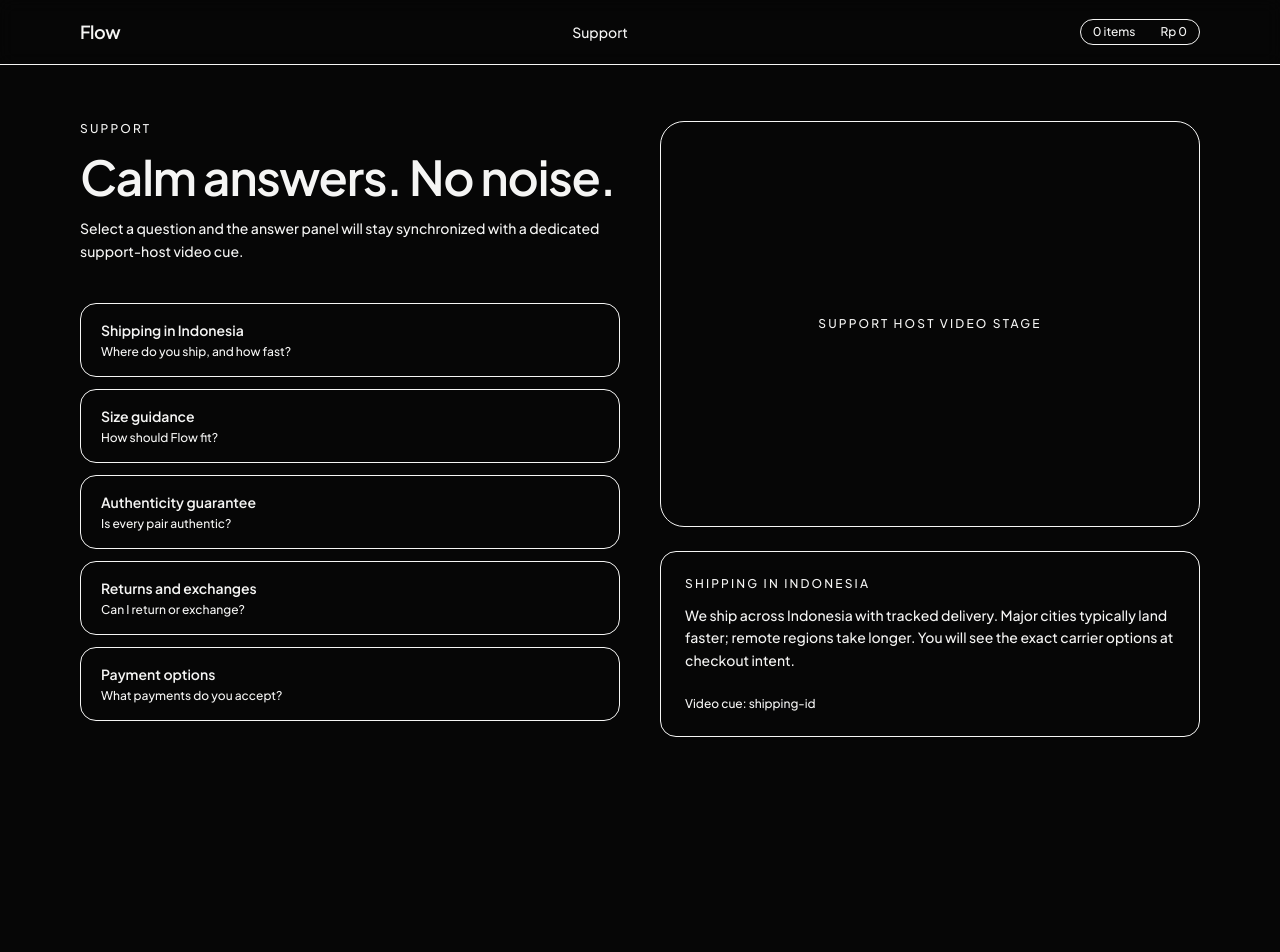
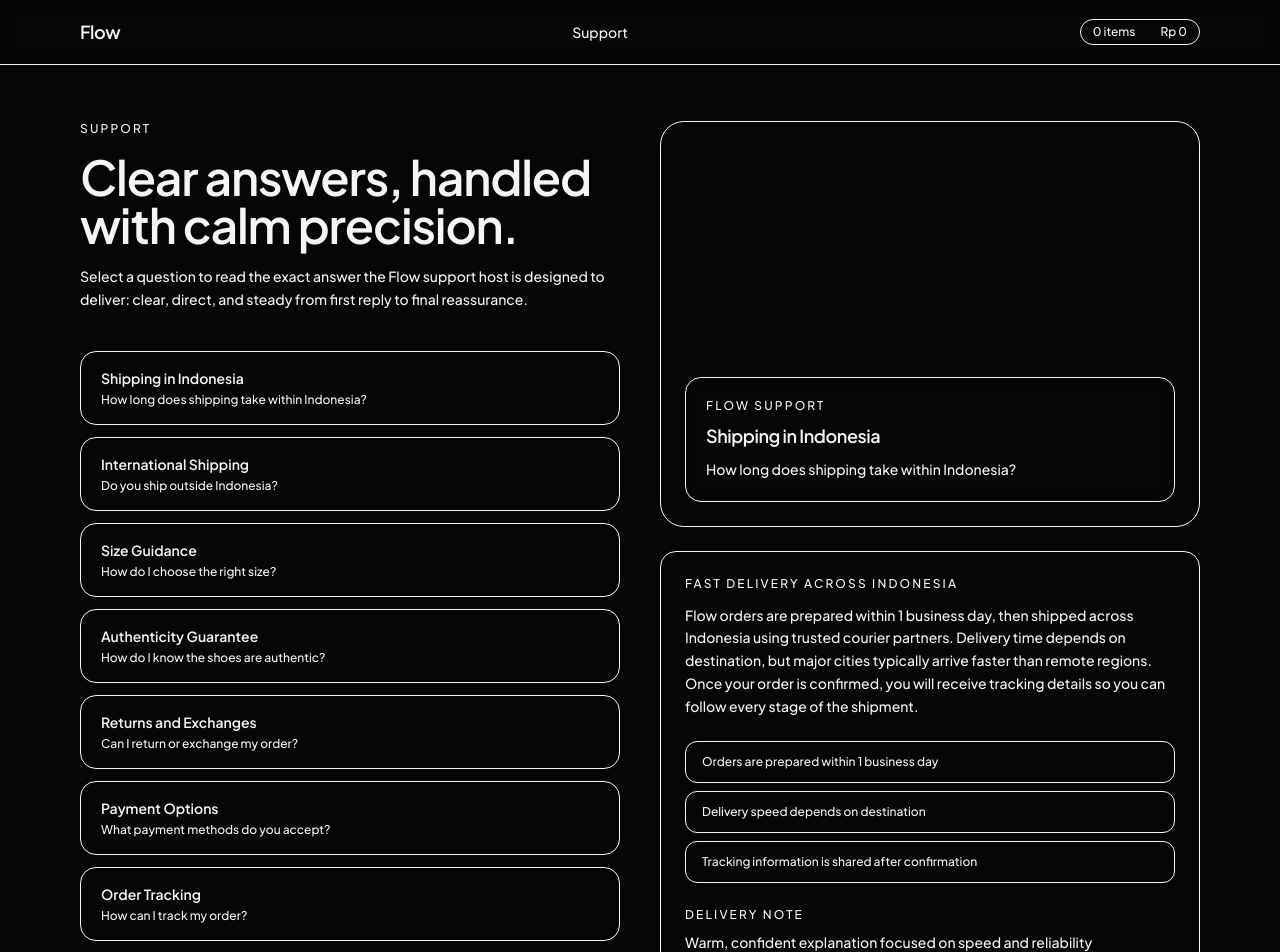
Before and after one commit to kfhanson/Flow, a React (Vite) app: page /support in a window 1280 px wide. Shown: the top 952 px of the page. Before the commit the page ends 800 px from the top, so only its background shows below. Built offline with nearby package versions, Linux system fonts and the light colour scheme.

Commit message:
Content update

```diff
--- a/src/components/commerce/ReviewsSection.tsx
+++ b/src/components/commerce/ReviewsSection.tsx
@@ -13,7 +13,7 @@ export default function ReviewsSection() {
   return (
     <Section
       id="reviews"
-      title="Curated proof, not marketplace noise"
+      title="Early wearers, clear signal"
       eyebrow="Reviews"
       backdropScene="commerce"
       fullPage
@@ -27,7 +27,8 @@ export default function ReviewsSection() {
             Average rating
           </div>
           <div className="mt-6 text-sm leading-relaxed text-text-muted">
-            Reviews are styled like editorial pull-quotes—clear signal, no clutter.
+            A tighter edit of what stands out most: comfort, finish, silhouette,
+            and how the pair holds its presence through a full day.
           </div>
         </div>
         <div className="grid gap-6 md:col-span-8 md:grid-cols-2">
--- a/src/components/commerce/VariantsSection.tsx
+++ b/src/components/commerce/VariantsSection.tsx
@@ -9,7 +9,7 @@ export default function VariantsSection() {
   return (
     <Section
       id="variants"
-      title="Variants built for the night shift"
+      title="Three ways to wear the Flow silhouette"
       eyebrow="Variants"
       backdropScene="commerce"
       fullPage
--- a/src/components/support/SupportStage.tsx
+++ b/src/components/support/SupportStage.tsx
@@ -17,11 +17,12 @@ export default function SupportStage() {
               Support
             </div>
             <h1 className="mt-4 text-balance text-4xl font-semibold tracking-tight text-text-primary md:text-5xl">
-              Calm answers. No noise.
+              Clear answers, handled with calm precision.
             </h1>
             <p className="mt-4 max-w-[56ch] text-sm leading-relaxed text-text-muted">
-              Select a question and the answer panel will stay synchronized with a
-              dedicated support-host video cue.
+              Select a question to read the exact answer the Flow support host is
+              designed to deliver: clear, direct, and steady from first reply to
+              final reassurance.
             </p>
 
             <div className="mt-10 grid gap-3">
@@ -53,9 +54,15 @@ export default function SupportStage() {
             <div className="overflow-hidden rounded-3xl border border-border-strong bg-bg-panel">
               <div className="relative aspect-[16/12] w-full">
                 <div className="absolute inset-0 bg-gradient-to-br from-brand-red-soft/70 via-transparent to-transparent" />
-                <div className="absolute inset-0 grid place-items-center">
+                <div className="absolute inset-x-6 bottom-6 rounded-2xl border border-border-strong bg-bg-primary/45 p-5 backdrop-blur">
                   <div className="text-xs uppercase tracking-[0.18em] text-text-muted">
-                    Support host video stage
+                    Flow support
+                  </div>
+                  <div className="mt-2 text-lg font-semibold tracking-tight text-text-primary">
+                    {active.label}
+                  </div>
+                  <div className="mt-2 text-sm leading-relaxed text-text-muted">
+                    {active.shortPrompt}
                   </div>
                 </div>
               </div>
@@ -68,8 +75,24 @@ export default function SupportStage() {
               <div className="mt-3 text-sm leading-relaxed text-text-primary">
                 {active.answerBody}
               </div>
-              <div className="mt-6 text-xs text-text-muted">
-                Video cue: <span className="text-text-primary">{active.videoCue}</span>
+              <div className="mt-6 grid gap-2">
+                {active.keyPoints.map((point) => (
+                  <div
+                    key={point}
+                    className="rounded-xl border border-border-strong bg-bg-panel/40 px-4 py-3 text-xs text-text-muted"
+                  >
+                    {point}
+                  </div>
+                ))}
+              </div>
+              <div className="mt-6 text-xs uppercase tracking-[0.18em] text-text-muted">
+                Delivery note
+              </div>
+              <div className="mt-2 text-sm leading-relaxed text-text-primary">
+                {active.videoCue}
+              </div>
+              <div className="mt-6 rounded-xl border border-border-strong bg-bg-panel/40 px-4 py-3 text-sm text-text-primary">
+                {active.cta}
               </div>
             </div>
           </div>
--- a/src/data/support.ts
+++ b/src/data/support.ts
@@ -2,48 +2,123 @@ import type { SupportQuestion } from './types'
 
 export const supportQuestions: SupportQuestion[] = [
   {
-    id: 'shipping-id',
+    id: 'shipping-indonesia',
     label: 'Shipping in Indonesia',
-    shortPrompt: 'Where do you ship, and how fast?',
-    answerTitle: 'Shipping in Indonesia',
+    shortPrompt: 'How long does shipping take within Indonesia?',
+    answerTitle: 'Fast delivery across Indonesia',
     answerBody:
-      'We ship across Indonesia with tracked delivery. Major cities typically land faster; remote regions take longer. You will see the exact carrier options at checkout intent.',
-    videoCue: 'shipping-id',
+      'Flow orders are prepared within 1 business day, then shipped across Indonesia using trusted courier partners. Delivery time depends on destination, but major cities typically arrive faster than remote regions. Once your order is confirmed, you will receive tracking details so you can follow every stage of the shipment.',
+    keyPoints: [
+      'Orders are prepared within 1 business day',
+      'Delivery speed depends on destination',
+      'Tracking information is shared after confirmation',
+    ],
+    videoCue: 'Warm, confident explanation focused on speed and reliability',
+    cta: 'Track your order once confirmed',
+  },
+  {
+    id: 'international-shipping',
+    label: 'International Shipping',
+    shortPrompt: 'Do you ship outside Indonesia?',
+    answerTitle: 'Selected international delivery is available',
+    answerBody:
+      'Flow is built around an Indonesian premium retail identity, but selected international shipping can be supported depending on destination and courier coverage. Shipping cost, customs timing, and local import policies vary by region. For international requests, customers should confirm destination availability before purchase.',
+    keyPoints: [
+      'Selected destinations may be supported',
+      'Rates and customs timing vary by country',
+      'Destination confirmation is recommended before ordering',
+    ],
+    videoCue: 'Measured and helpful tone with a slightly more formal delivery',
+    cta: 'Check destination availability before checkout',
   },
   {
     id: 'size-guidance',
-    label: 'Size guidance',
-    shortPrompt: 'How should Flow fit?',
-    answerTitle: 'Size guidance',
+    label: 'Size Guidance',
+    shortPrompt: 'How do I choose the right size?',
+    answerTitle: 'Choose your size with confidence',
     answerBody:
-      'Flow silhouettes are designed to feel secure without pressure. If you sit between sizes, go up for comfort or stay true for a sharper fit. Use our size notes per release for the final call.',
-    videoCue: 'size-guidance',
+      'Flow footwear is designed to deliver a secure performance fit with everyday comfort. We recommend comparing your usual sneaker size with the product size guide and paying attention to fit notes for each silhouette. If you are between sizes, the best choice depends on whether you prefer a close running fit or a little more room for daily wear.',
+    keyPoints: [
+      'Use the product size guide as your baseline',
+      'Review fit notes for each silhouette',
+      'Between sizes depends on your preferred fit feel',
+    ],
+    videoCue: 'Reassuring tone with precise hand gestures',
+    cta: 'Check the size guide before adding to cart',
   },
   {
-    id: 'authenticity',
-    label: 'Authenticity guarantee',
-    shortPrompt: 'Is every pair authentic?',
-    answerTitle: 'Authenticity guarantee',
+    id: 'authenticity-guarantee',
+    label: 'Authenticity Guarantee',
+    shortPrompt: 'How do I know the shoes are authentic?',
+    answerTitle: 'Every Flow pair is guaranteed authentic',
     answerBody:
-      'Every Flow release is authenticated and packed in premium, tamper-evident packaging. If anything looks off, support will guide you through a verification and resolution flow.',
-    videoCue: 'authenticity',
+      'Every Flow product is presented as an official release from the brand and is handled with premium packaging and quality control standards. Materials, finishing details, and release presentation are treated as part of the product experience. Customers receive the exact product configuration shown in the selected listing and variant state.',
+    keyPoints: [
+      'Each pair is treated as an official brand release',
+      'Packaging and presentation are part of the premium experience',
+      'Customers receive the selected variant configuration',
+    ],
+    videoCue: 'Direct eye contact and calm confidence',
+    cta: 'Review the selected variant before checkout',
   },
   {
-    id: 'returns',
-    label: 'Returns and exchanges',
-    shortPrompt: 'Can I return or exchange?',
-    answerTitle: 'Returns and exchanges',
+    id: 'returns-exchanges',
+    label: 'Returns and Exchanges',
+    shortPrompt: 'Can I return or exchange my order?',
+    answerTitle: 'Returns and exchanges are handled carefully',
     answerBody:
-      'Returns and exchanges are supported for eligible items in original condition. Initiate the request from support and we will respond with the correct template and carrier instructions.',
-    videoCue: 'returns',
+      'Flow supports return or exchange requests for eligible orders within the stated return window, provided the product remains unworn and in its original condition with complete packaging. Exchanges are subject to stock availability. If an item arrives with a verified issue, our support flow prioritizes a fast resolution.',
+    keyPoints: [
+      'Items must remain unworn and complete',
+      'Exchanges depend on stock availability',
+      'Verified issues are prioritized for resolution',
+    ],
+    videoCue: 'Empathetic and solution-oriented delivery',
+    cta: 'Contact support within the return window',
   },
   {
-    id: 'payment',
-    label: 'Payment options',
-    shortPrompt: 'What payments do you accept?',
-    answerTitle: 'Payment options',
+    id: 'payment-options',
+    label: 'Payment Options',
+    shortPrompt: 'What payment methods do you accept?',
+    answerTitle: 'Flexible payment options',
     answerBody:
-      'Flow supports common local payment rails and cards. For the hackathon build, the cart represents purchase intent; payment integration can be added later without changing the product story.',
-    videoCue: 'payment',
+      'Flow supports common checkout payment methods suitable for premium ecommerce, including card-based payments and selected digital payment options. Available methods can vary depending on region and implementation phase. Customers should see the final available methods clearly before confirming an order.',
+    keyPoints: [
+      'Card-based payments are supported',
+      'Selected digital payment options may be available',
+      'Final payment options are shown during checkout',
+    ],
+    videoCue: 'Clear and concise explanation with confident pacing',
+    cta: 'Review available methods at checkout',
+  },
+  {
+    id: 'order-tracking',
+    label: 'Order Tracking',
+    shortPrompt: 'How can I track my order?',
+    answerTitle: 'Tracking is shared after confirmation',
+    answerBody:
+      'As soon as your order is processed and prepared for shipment, Flow provides tracking information so you can monitor progress from dispatch to delivery. Tracking visibility depends on the courier service used for your destination. If a tracking link does not update immediately, it usually becomes active shortly after handoff.',
+    keyPoints: [
+      'Tracking is sent after processing and dispatch preparation',
+      'Courier systems may take time to refresh',
+      'Progress can be followed from dispatch to delivery',
+    ],
+    videoCue: 'Helpful explanatory tone with reassuring cadence',
+    cta: 'Use the courier tracking link after dispatch',
+  },
+  {
+    id: 'product-care',
+    label: 'Product Care',
+    shortPrompt: 'How should I take care of my shoes?',
+    answerTitle: 'Care keeps the finish premium',
+    answerBody:
+      'To keep your Flow pair looking sharp, clean the upper gently with a soft brush or cloth and avoid harsh cleaning chemicals. Let the shoes dry naturally after exposure to moisture, and store them in a cool dry place. Premium materials keep their shape and finish longer when handled with consistent care.',
+    keyPoints: [
+      'Use gentle cleaning methods',
+      'Avoid harsh chemicals and direct heat',
+      'Store in a cool dry place',
+    ],
+    videoCue: 'Softer and more lifestyle-oriented delivery',
+    cta: 'Follow the care guidance to extend product life',
   },
 ]
--- a/src/data/types.ts
+++ b/src/data/types.ts
@@ -28,7 +28,9 @@ export type SupportQuestion = {
   shortPrompt: string
   answerTitle: string
   answerBody: string
+  keyPoints: string[]
   videoCue: string
+  cta: string
 }
 
 export type CartItem = {
--- a/src/store/supportStore.ts
+++ b/src/store/supportStore.ts
@@ -7,6 +7,6 @@ type SupportState = {
 }
 
 export const useSupportStore = create<SupportState>((set) => ({
-  selectedQuestionId: supportQuestions[0]?.id ?? 'shipping-id',
+  selectedQuestionId: supportQuestions[0]?.id ?? 'shipping-indonesia',
   selectQuestion: (questionId) => set({ selectedQuestionId: questionId }),
 }))
```
Also changed, not shown: src/components/commerce/StorySection.tsx (+11 -11 lines), src/components/hero/Hero.tsx (+17 -15 lines), src/components/hero/ShowcaseBackdrop.tsx (+0 -9 lines), src/components/shell/SiteHeader.tsx (+5 -9 lines), src/data/products.ts (+13 -10 lines), src/data/reviews.ts (+9 -6 lines), 1 other file (tests, documents, lock files or other folders).
